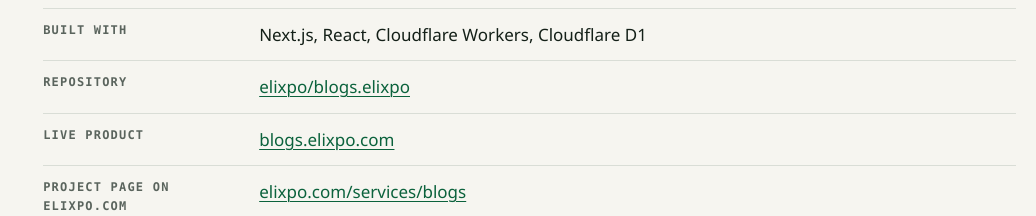
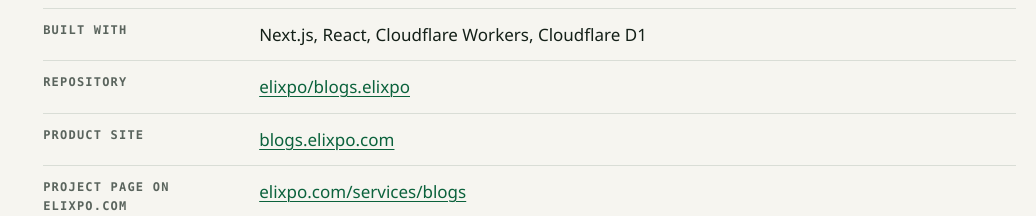
Before and after one commit to elixpo/gsoc, a Next.js app: page /projects in a window 1280 px wide. Shown: the part 980-1196 px from the top of the page, without its empty margins (244-1280 px from the left). Built offline with nearby package versions, Linux system fonts and the light colour scheme; a web font is replaced by a local one.

Commit message:
content: label product links as Product site, since not every project is launched

```diff
--- a/src/app/ideas/[slug]/page.tsx
+++ b/src/app/ideas/[slug]/page.tsx
@@ -146,7 +146,7 @@
               </dd>
             </div>
             <div>
-              <dt>Live product</dt>
+              <dt>Product site</dt>
               <dd>
                 <a href={project.homepage}>{project.homepage.replace("https://", "")}</a>
               </dd>
--- a/src/app/projects/page.tsx
+++ b/src/app/projects/page.tsx
@@ -62,7 +62,7 @@
                 </dd>
               </div>
               <div>
-                <dt>Live product</dt>
+                <dt>Product site</dt>
                 <dd>
                   <a href={project.homepage}>{project.homepage.replace("https://", "")}</a>
                 </dd>
```
Also changed, not shown: 1 other file (tests, documents, lock files or other folders).
